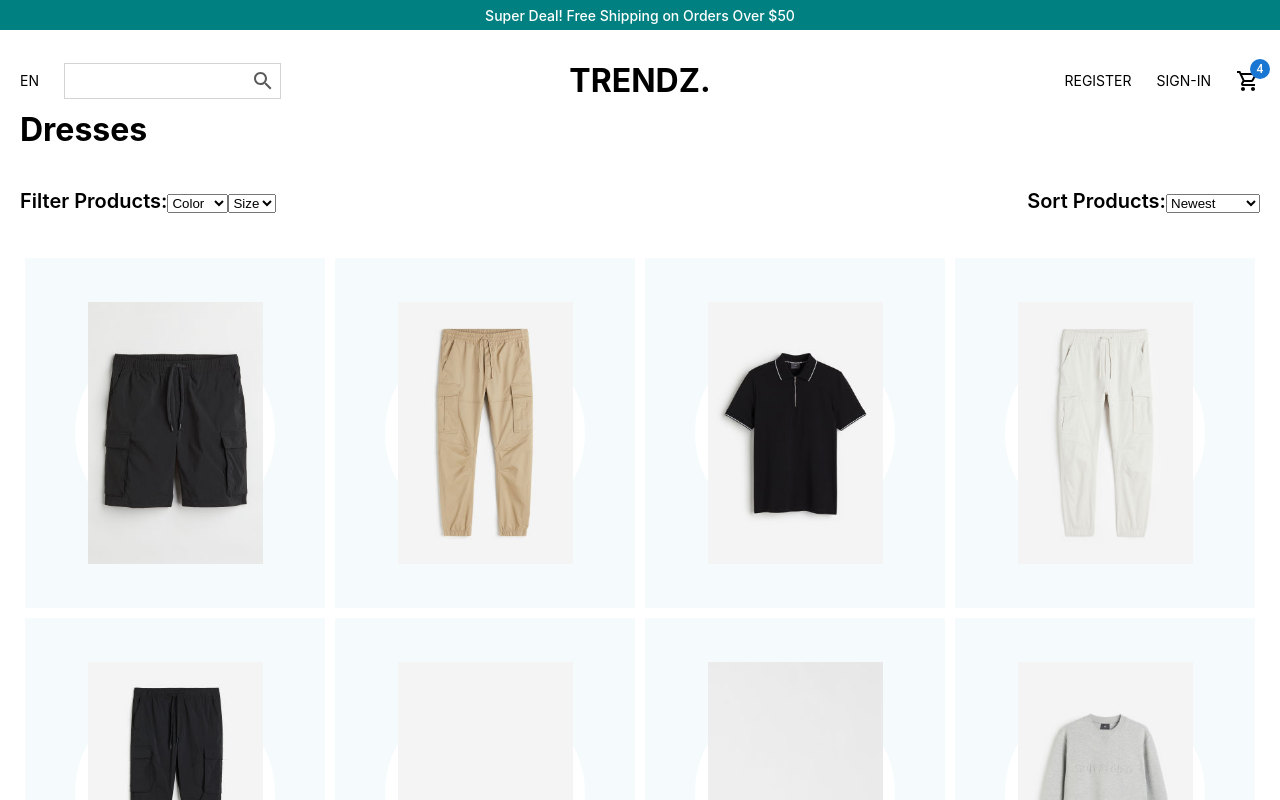
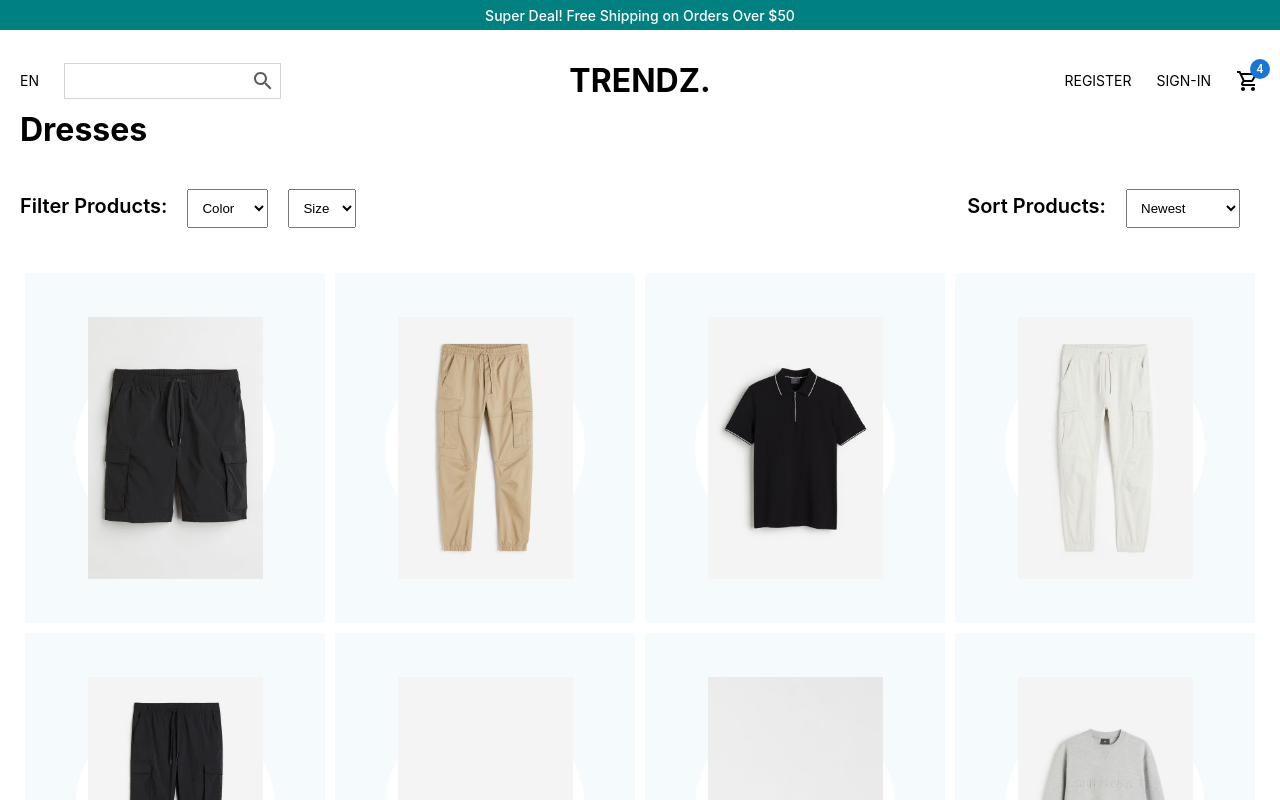
Before and after one commit to tg1489/e-commerce-shopping, a React (Create React App) app: page / in a window 1280 px wide. Shown: the top 800 px of the page. Built offline with nearby package versions, Linux system fonts and the light colour scheme.

Commit message:
added final style to select boxes

```diff
--- a/src/pages/ProductList.jsx
+++ b/src/pages/ProductList.jsx
@@ -24,9 +24,14 @@ const Filter = styled.div`
 const FilterText = styled.span`
   font-size: 20px;
   font-weight: 600;
+  margin-right: 20px;
 `;
 
-const Select = styled.select``;
+const Select = styled.select`
+  padding: 10px;
+  margin-right: 20px;
+`;
+
 const Option = styled.option``;
 
 export default function ProductList() {
```
